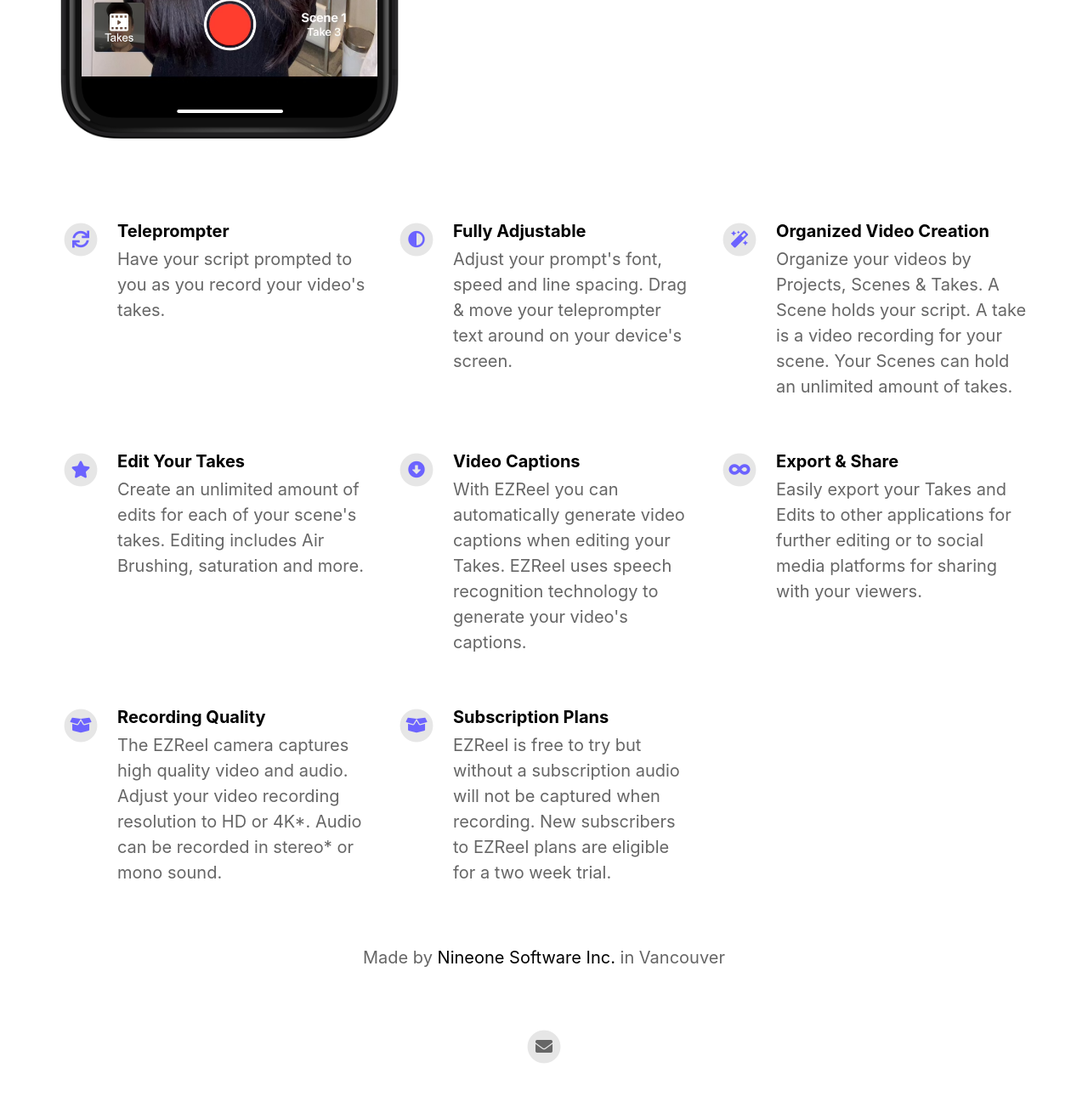
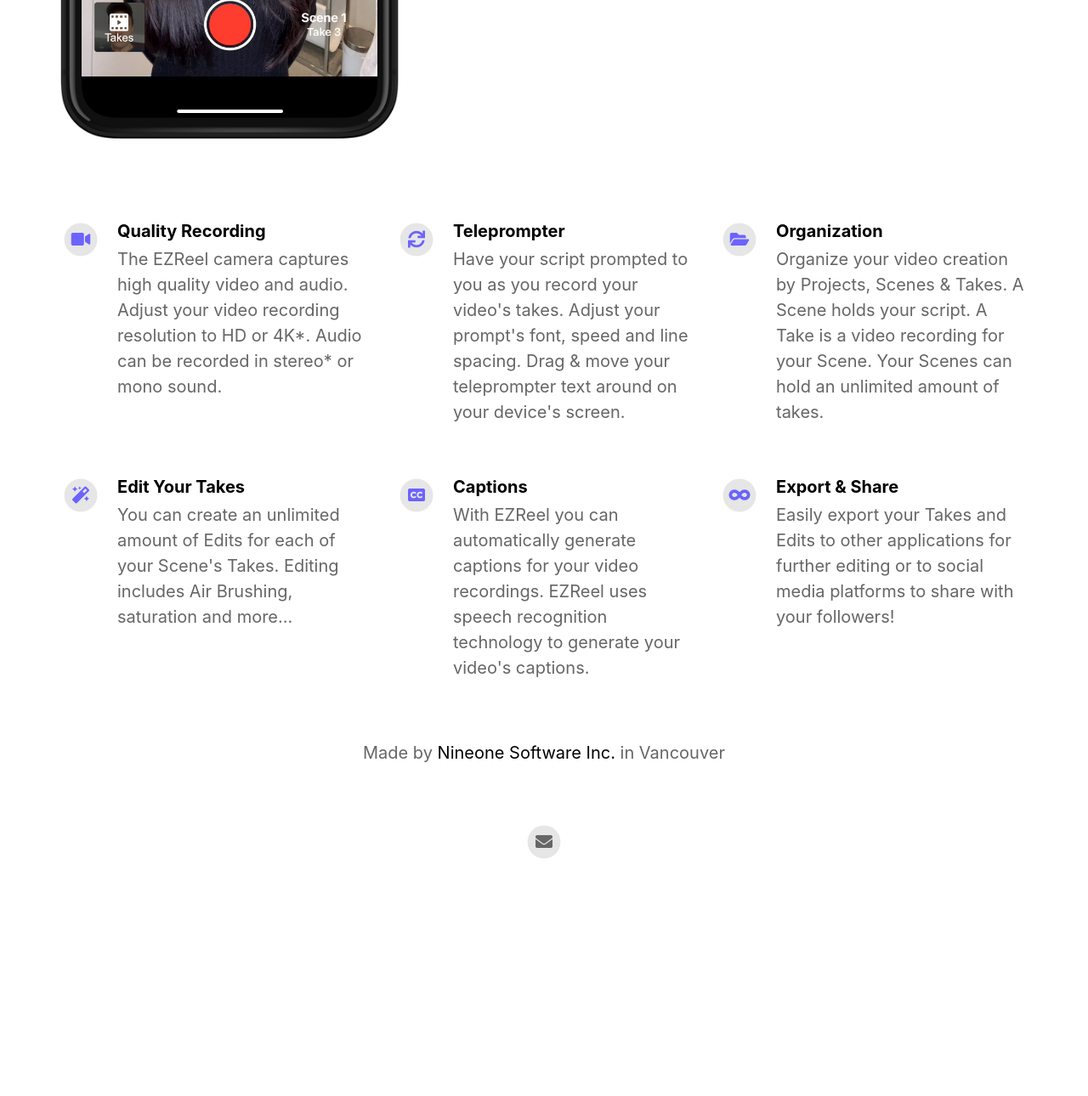
Before and after one commit to NineoneSoftware/ezreel-landing, a Jekyll site: the page built from index.html, in a window 1280 px wide and 1400 px high, scrolled down 822 px. Shown: the top 1290 px of the window at 85% size. Built offline with Jekyll 4.4.1, drawn with Linux system fonts in a browser that asks for light colours; nearby versions of some CDN libraries; after the commit the page ends 1993 px from its top, so only the background shows below that.

Commit message:
update copy

```diff
--- a/_config.yml
+++ b/_config.yml
@@ -33,37 +33,30 @@ youtube_username                          :
 
 # Feature List                            Edit, add or remove features to be presented.
 features                                  :
+  - title                                 : Quality Recording
+    description                           : The EZReel camera captures high quality video and audio. Adjust your video recording resolution to HD or 4K*. Audio can be recorded in stereo* or mono sound.
+    fontawesome_icon_name                 : video
+
   - title                                 : Teleprompter
-    description                           : Have your script prompted to you as you record your video's takes.
+    description                           : Have your script prompted to you as you record your video's takes. Adjust your prompt's font, speed and line spacing. Drag & move your teleprompter text around on your device's screen.
     fontawesome_icon_name                 : sync
 
-  - title                                 : Fully Adjustable
-    description                           : Adjust your prompt's font, speed and line spacing. Drag & move your teleprompter text around on your device's screen.
-    fontawesome_icon_name                 : adjust
+  - title                                 : Organization
+    description                           : Organize your video creation by Projects, Scenes & Takes. A Scene holds your script. A Take is a video recording for your Scene. Your Scenes can hold an unlimited amount of takes.
+    fontawesome_icon_name                 : folder-open
 
-  - title                                 : Organized Video Creation
-    description                           : Organize your videos by Projects, Scenes & Takes. A Scene holds your script. A take is a video recording for your scene. Your Scenes can hold an unlimited amount of takes.
+  - title                                 : Edit Your Takes
+    description                           : You can create an unlimited amount of Edits for each of your Scene's Takes. Editing includes Air Brushing, saturation and more...
     fontawesome_icon_name                 : magic
 
-  - title                                 : Edit Your Takes
-    description                           : Create an unlimited amount of edits for each of your scene's takes. Editing includes Air Brushing, saturation and more.
-    fontawesome_icon_name                 : star
-
-  - title                                 : Video Captions
-    description                           : With EZReel you can automatically generate video captions when editing your Takes. EZReel uses speech recognition technology to generate your video's captions.
-    fontawesome_icon_name                 : arrow-alt-circle-down
+  - title                                 : Captions
+    description                           : With EZReel you can automatically generate captions for your video recordings. EZReel uses speech recognition technology to generate your video's captions.
+    fontawesome_icon_name                 : closed-captioning
 
   - title                                 : Export & Share
-    description                           : Easily export your Takes and Edits to other applications for further editing or to social media platforms for sharing with your viewers.
+    description                           : Easily export your Takes and Edits to other applications for further editing or to social media platforms to share with your followers!
     fontawesome_icon_name                 : infinity
 
-  - title                                 : Recording Quality
-    description                           : The EZReel camera captures high quality video and audio. Adjust your video recording resolution to HD or 4K*. Audio can be recorded in stereo* or mono sound.
-    fontawesome_icon_name                 : box-open
-
-  - title                                 : Subscription Plans
-    description                           : EZReel is free to try but without a subscription audio will not be captured when recording. New subscribers to EZReel plans are eligible for a two week trial.
-    fontawesome_icon_name                 : box-open
 
 # Theme Settings
 topbar_color                              : "#000000"
```
